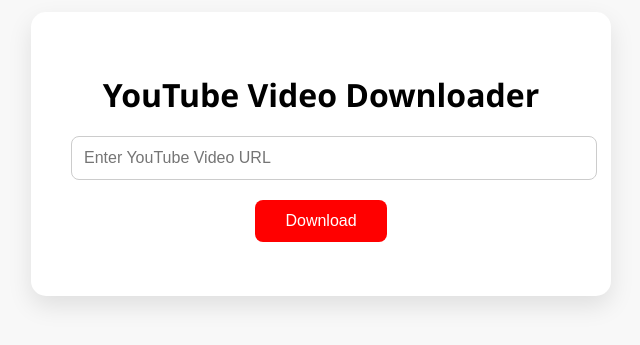
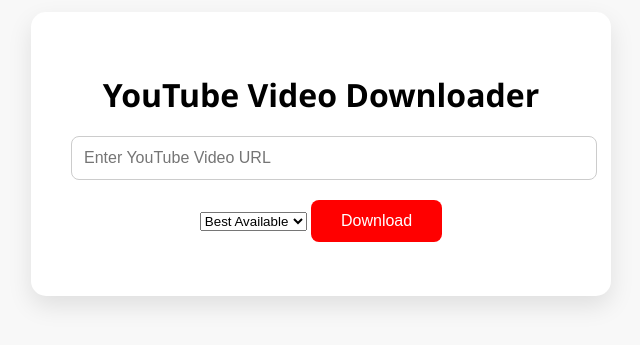
Before and after one commit to kislay-yadav/YouTube-, a Flask app: page / in a window 1280 px wide. Shown: the part 246-591 px from the top of the page, without its empty margins (319-959 px from the left). Run offline with Flask 3, Linux system fonts and the light colour scheme.

Commit message:
Update index.html

```diff
--- a/templates/index.html
+++ b/templates/index.html
@@ -10,7 +10,18 @@
   <div class="container">
     <h1>YouTube Video Downloader</h1>
     <input type="text" id="url" placeholder="Enter YouTube Video URL" required />
+
+    <select id="quality">
+      <option value="bestvideo+bestaudio/best">Best Available</option>
+      <option value="bestvideo[height=2160]+bestaudio">4K (2160p)</option>
+      <option value="bestvideo[height<=1080]+bestaudio">1080p</option>
+      <option value="best[height<=720]">720p</option>
+      <option value="best[height<=480]">480p</option>
+      <option value="worst">Lowest</option>
+    </select>
+
     <button onclick="download()">Download</button>
+
     <div id="loader" class="loader" style="display: none;"></div>
     <p id="message"></p>
   </div>
```
